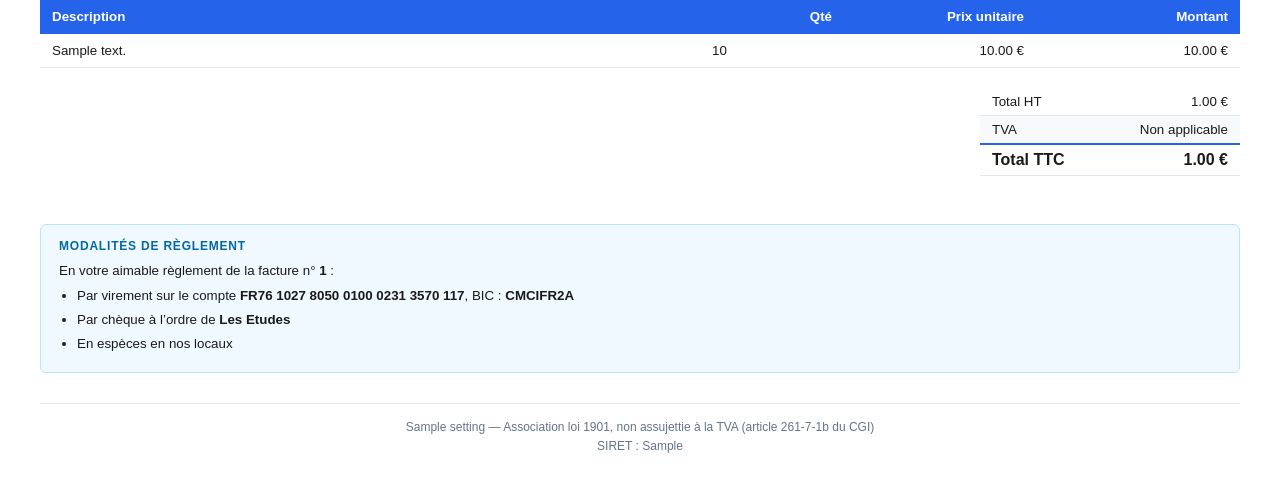
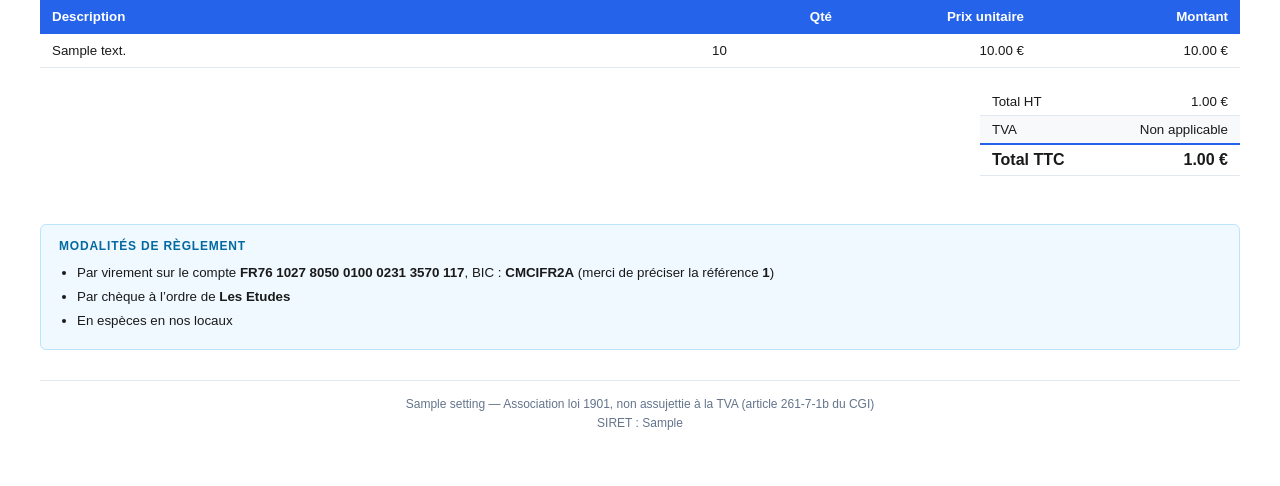
Before and after one commit to davidp57/solde, a Python web app: template backend/templates/invoice.html in a window 1280 px wide. Shown: the part 366-852 px from the top of the page. After the commit the page ends 796 px from the top, so only its background shows below. Run offline with Jinja, Linux system fonts and the light colour scheme; the template is opened without the code that fills it: most values are stand-ins (such as "Sample title", 1, 10 or a date in 2020); grey boxes marked "Sample" are stand-in pictures.

Commit message:
fix(invoice-pdf): simplifie instructions reglement - reference facture sur la ligne virement

```diff
--- a/backend/templates/invoice.html
+++ b/backend/templates/invoice.html
@@ -124,9 +124,8 @@
 
 <div class="payment-instructions">
   <h3>Modalités de règlement</h3>
-  <p>En votre aimable règlement de la facture n° <strong>{{ invoice.number }}</strong> :</p>
   <ul>
-    <li>Par virement sur le compte <strong>FR76 1027 8050 0100 0231 3570 117</strong>, BIC : <strong>CMCIFR2A</strong></li>
+    <li>Par virement sur le compte <strong>FR76 1027 8050 0100 0231 3570 117</strong>, BIC : <strong>CMCIFR2A</strong> (merci de préciser la référence <strong>{{ invoice.number }}</strong>)</li>
     <li>Par chèque à l’ordre de <strong>Les Etudes</strong></li>
     <li>En espèces en nos locaux</li>
   </ul>
```
